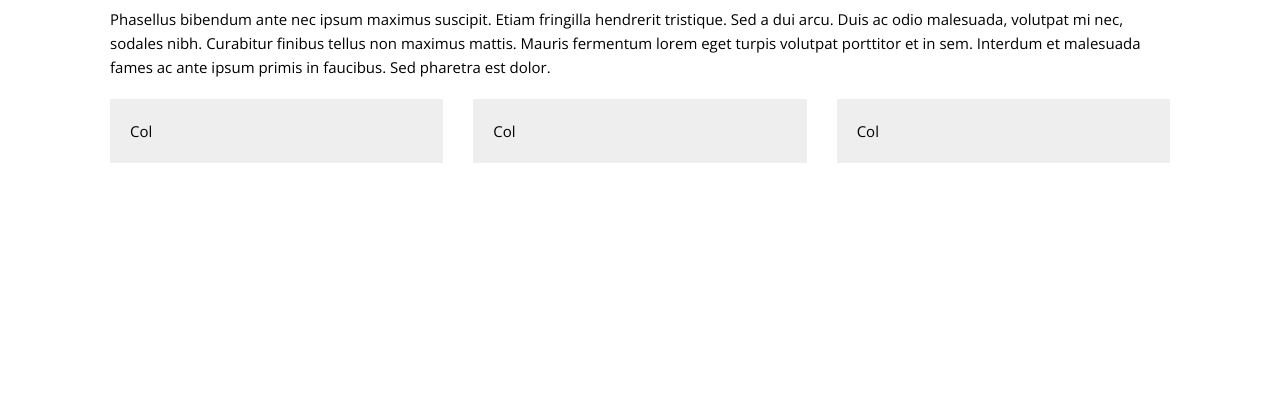
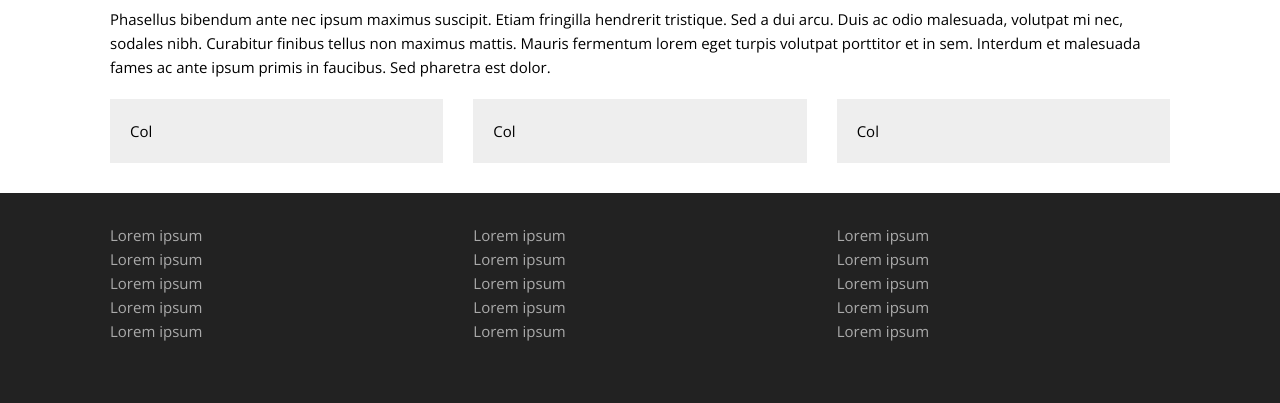
Before and after one commit to ronkesting/ronkesting.github.io, a website: page index.html in a window 1280 px wide. Shown: the part 410-813 px from the top of the page. Drawn offline with nearby package versions, Linux system fonts and the light colour scheme.

Commit message:
Added footer in index file

```diff
--- a/assets/sass/style.scss
+++ b/assets/sass/style.scss
@@ -49,13 +49,19 @@ ul#menu {
 
     li {
         float:left;
-        padding:0 20px;
 
         a {
             text-decoration:none;
             color:#fff;
             font-weight:bold;
             line-height: 59px;
+            padding:0 20px;
+            display:block;
+            text-transform:uppercase;
+        }
+        a:hover {
+            background:#fff;
+            color:#222;
         }
     }
 }
@@ -79,17 +85,26 @@ ul#menu {
 
     .col {
         flex:1;
-        background:#eee;
         margin:0 30px 30px 0;
-        padding:20px;
 
         @media (max-width: 767px) {
             width:100%;
+            text-align:center;
+        }
+
+        .grey-block {
+            background:#eee;
+            padding:20px;
         }
     }
     .col:last-child {
         margin-right:0;
     }
+}
+.footer {
+    background:#222;
+    padding:30px 0;
+    color:#aaa;
 }
 
 h1 {
--- a/index.html
+++ b/index.html
@@ -39,9 +39,48 @@
             <h1>A very nice responsive fluid website</h1>
             <p>Phasellus bibendum ante nec ipsum maximus suscipit. Etiam fringilla hendrerit tristique. Sed a dui arcu. Duis ac odio malesuada, volutpat mi nec, sodales nibh. Curabitur finibus tellus non maximus mattis. Mauris fermentum lorem eget turpis volutpat porttitor et in sem. Interdum et malesuada fames ac ante ipsum primis in faucibus. Sed pharetra est dolor.</p>
             <div class="row">
-                <div class="col">Col</div>
-                <div class="col">Col</div>
-                <div class="col">Col</div>
+                <div class="col">
+                    <div class="grey-block">Col</div>
+                </div>
+                <div class="col">
+                    <div class="grey-block">Col</div>
+                </div>
+                <div class="col">
+                    <div class="grey-block">Col</div>
+                </div>
+            </div>
+        </div>
+    </div>
+    <div class="footer">
+        <div class="wrapper">
+            <div class="row">
+                <div class="col">
+                    <ul>
+                        <li>Lorem ipsum</li>
+                        <li>Lorem ipsum</li>
+                        <li>Lorem ipsum</li>
+                        <li>Lorem ipsum</li>
+                        <li>Lorem ipsum</li>
+                    </ul>
+                </div>
+                <div class="col">
+                    <ul>
+                        <li>Lorem ipsum</li>
+                        <li>Lorem ipsum</li>
+                        <li>Lorem ipsum</li>
+                        <li>Lorem ipsum</li>
+                        <li>Lorem ipsum</li>
+                    </ul>
+                </div>
+                <div class="col">
+                    <ul>
+                        <li>Lorem ipsum</li>
+                        <li>Lorem ipsum</li>
+                        <li>Lorem ipsum</li>
+                        <li>Lorem ipsum</li>
+                        <li>Lorem ipsum</li>
+                    </ul>
+                </div>
             </div>
         </div>
     </div>
```
Also changed, not shown: assets/css/style.css, assets/css/style.min.css.
